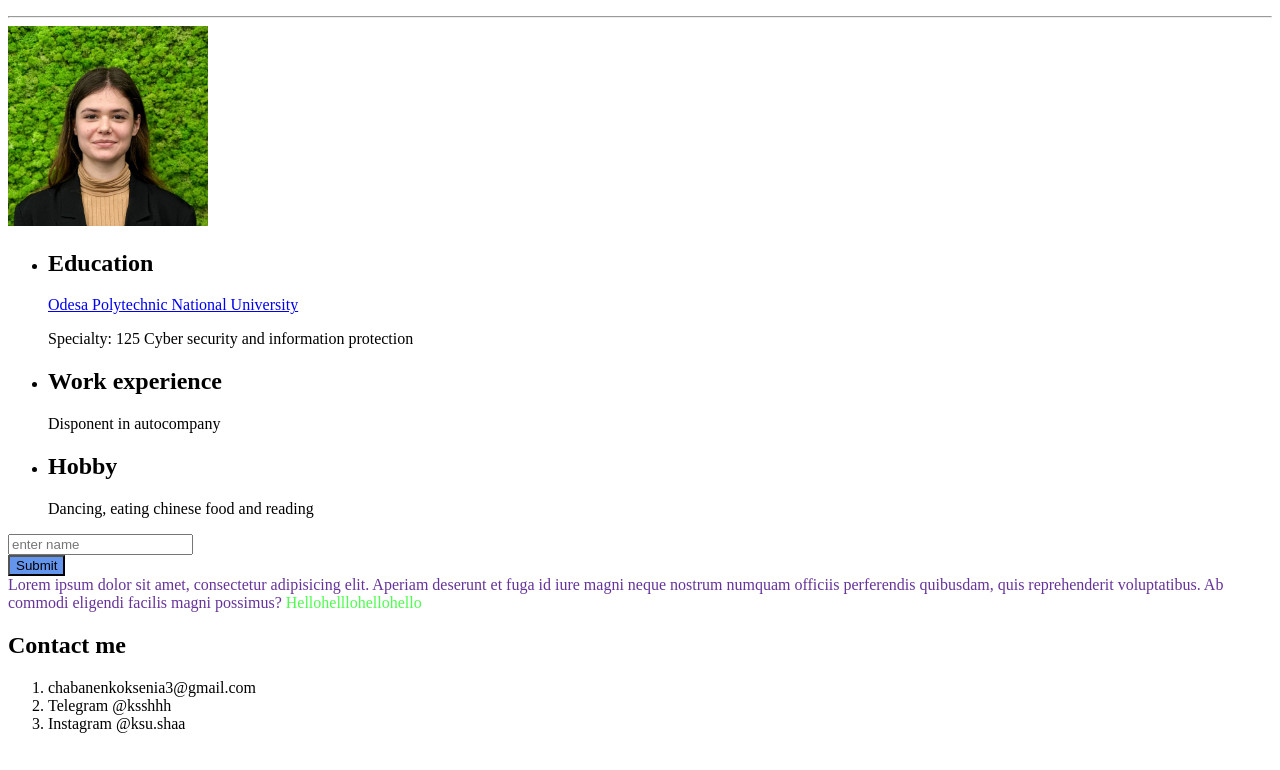
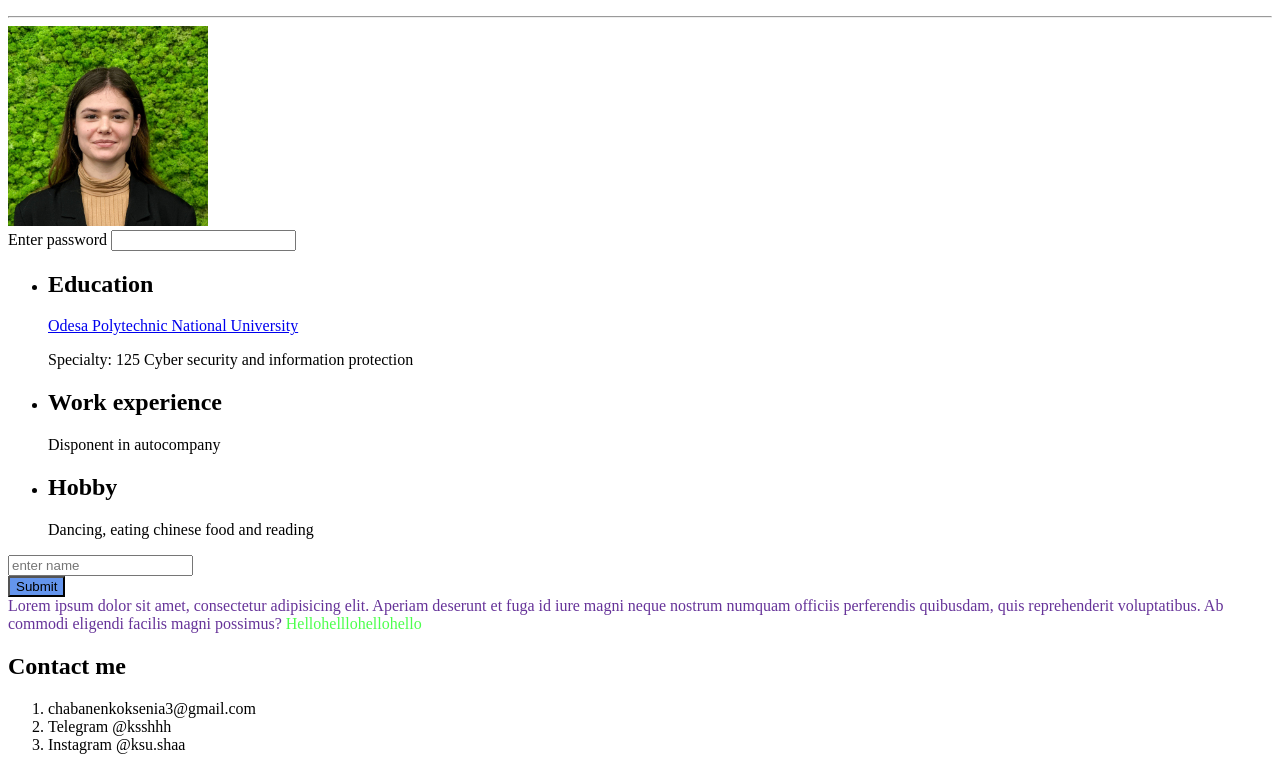
Before and after one commit to xushha/my_project, a plain HTML site: page Index.html in a window 1280 px wide. Shown: the part 105-875 px from the top of the page. Before the commit the page ends 854 px from the top, so only its background shows below. Drawn offline with Linux system fonts and the light colour scheme.

Commit message:
create password-input

```diff
--- a/Index.html
+++ b/Index.html
@@ -19,6 +19,11 @@
     <section>
         <img src="images/my_photo.jpg" alt="photo" width="200" height="200">
     </section>
+    <div >
+        <label > Enter password
+            <input type="password">
+        </label>
+    </div>
     <section>
         <ul>
         <li>
```
